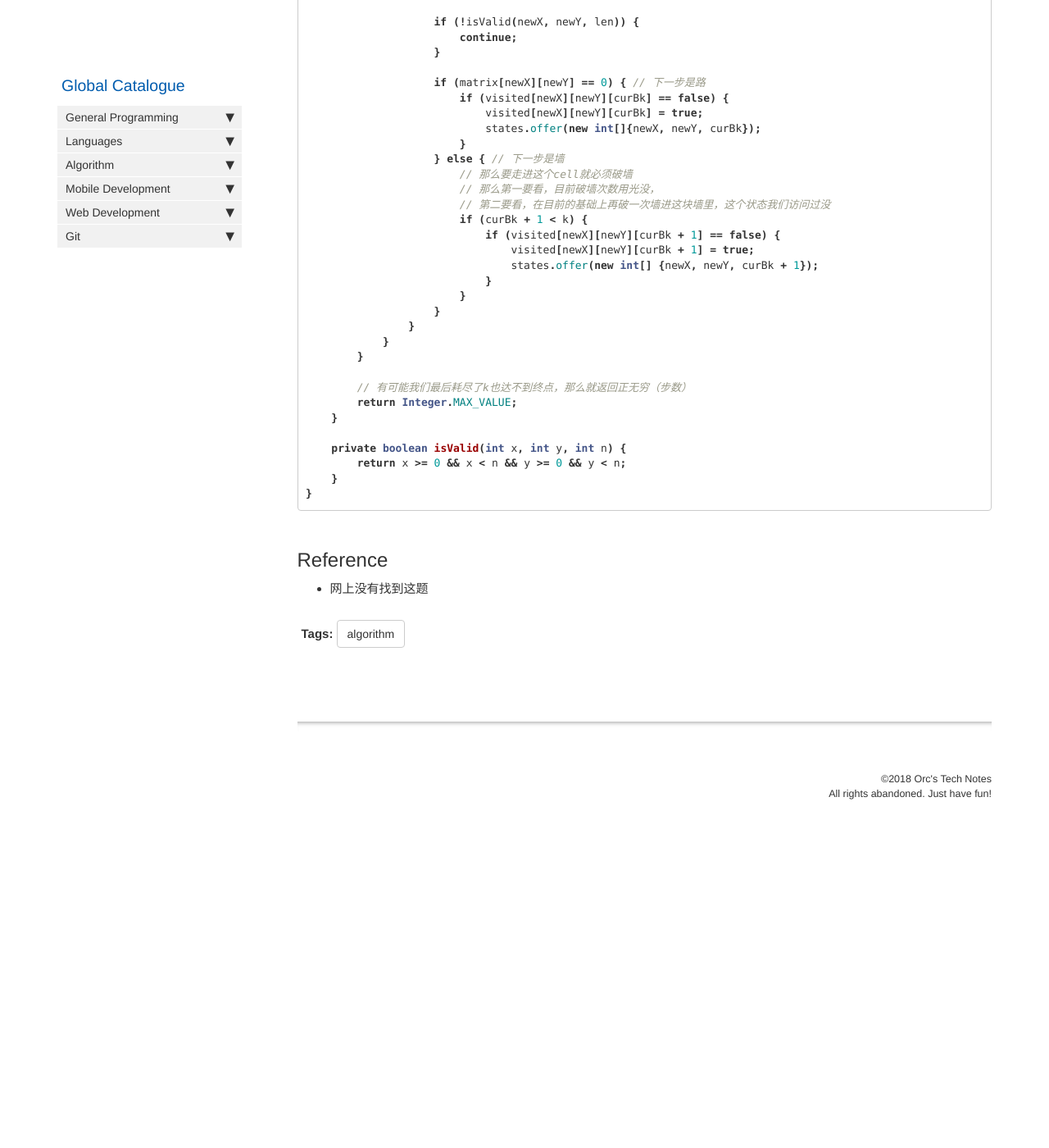
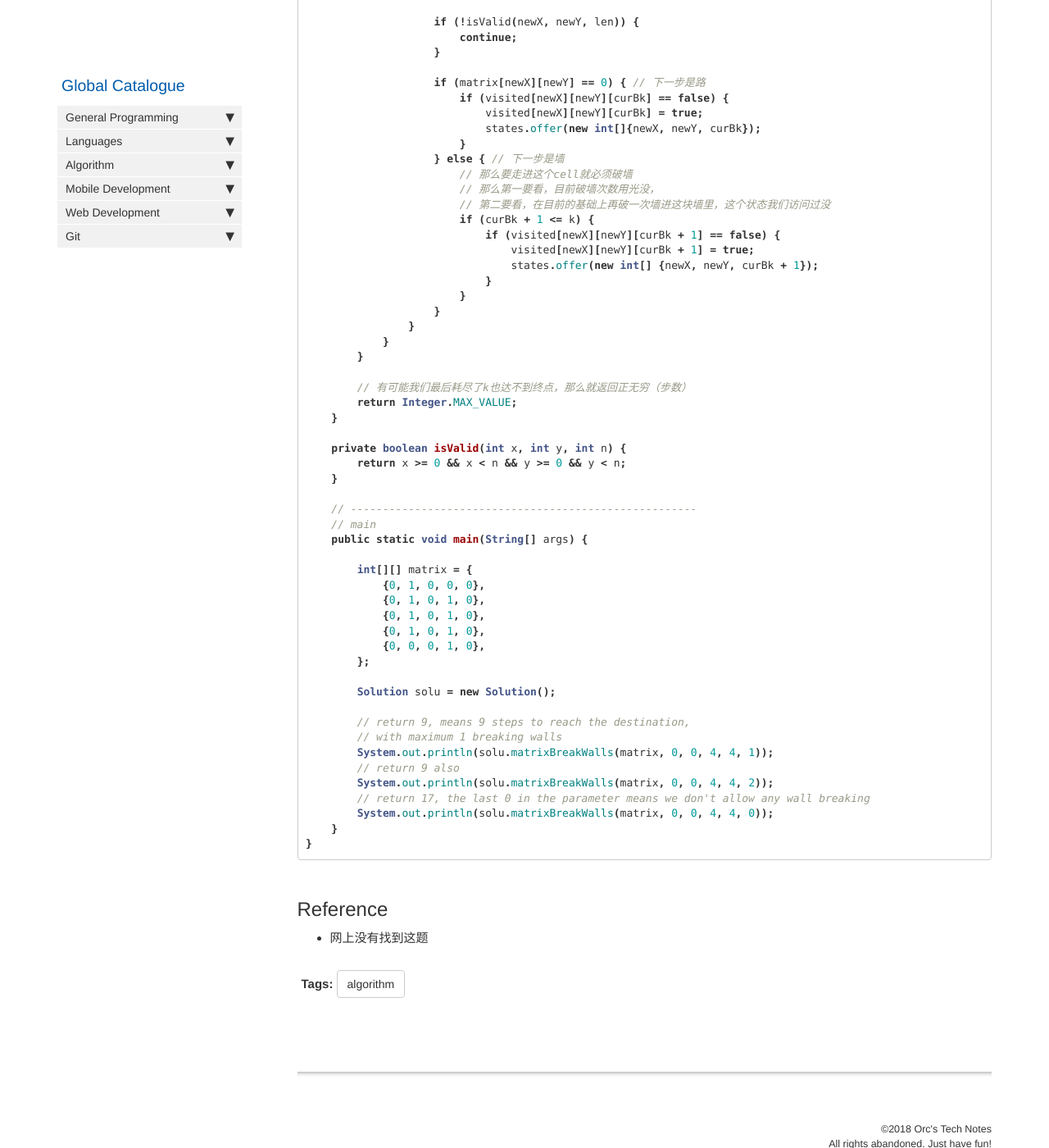
Before and after one commit to HungryOrc/hungryorc.github.io, a Jekyll site: the page built from pages/algorithm/algorithm_shortest_path_in_matrix_with_max_wall_breaking_counts.md, in a window 1280 px wide and 1400 px high, scrolled down 1964 px. Shown: the whole window at 82% size. Built offline with Jekyll 4.4.1, drawn with Linux system fonts in a browser that asks for light colours; nearby versions of some CDN libraries; comment, search, counter and statistics services are not loaded; before the commit the page ends 2992 px from its top, so only the background shows below that.

Commit message:
Update algorithm_shortest_path_in_matrix_with_max_wall_breaking_counts.md

````diff
--- a/pages/algorithm/algorithm_shortest_path_in_matrix_with_max_wall_breaking_counts.md
+++ b/pages/algorithm/algorithm_shortest_path_in_matrix_with_max_wall_breaking_counts.md
@@ -54,7 +54,7 @@
         // 我们要记录每个“状态是否已经达到过”，对于BFS，已经达到过的状态就不再以它为中心展开了
         // 这里特别注意！对于同一个坐标点(x, y)，破墙1次到达它，和破墙3次到达它，和不破墙到达它，
         // 是不同的状态！
-        boolean[][][] visited = new boolean[len][len][k];
+        boolean[][][] visited = new boolean[len][len][k + 1]; // k+1 here, not k
 
         Queue<int[]> states = new LinkedList<>();
         states.offer(initState);
@@ -93,7 +93,7 @@
                         // 那么要走进这个cell就必须破墙
                         // 那么第一要看，目前破墙次数用光没，
                         // 第二要看，在目前的基础上再破一次墙进这块墙里，这个状态我们访问过没
-                        if (curBk + 1 < k) {
+                        if (curBk + 1 <= k) {
                             if (visited[newX][newY][curBk + 1] == false) {
                                 visited[newX][newY][curBk + 1] = true;
                                 states.offer(new int[] {newX, newY, curBk + 1});
@@ -111,6 +111,29 @@
     private boolean isValid(int x, int y, int n) {
         return x >= 0 && x < n && y >= 0 && y < n;
     }
+
+    // ------------------------------------------------------
+    // main
+    public static void main(String[] args) {
+
+        int[][] matrix = {
+            {0, 1, 0, 0, 0},
+            {0, 1, 0, 1, 0},
+            {0, 1, 0, 1, 0},
+            {0, 1, 0, 1, 0},
+            {0, 0, 0, 1, 0},
+        };
+
+        Solution solu = new Solution();
+
+        // return 9, means 9 steps to reach the destination,
+        // with maximum 1 breaking walls
+        System.out.println(solu.matrixBreakWalls(matrix, 0, 0, 4, 4, 1));
+        // return 9 also
+        System.out.println(solu.matrixBreakWalls(matrix, 0, 0, 4, 4, 2));
+        // return 17, the last 0 in the parameter means we don't allow any wall breaking
+        System.out.println(solu.matrixBreakWalls(matrix, 0, 0, 4, 4, 0));
+    }
 }
 ```
 
````
